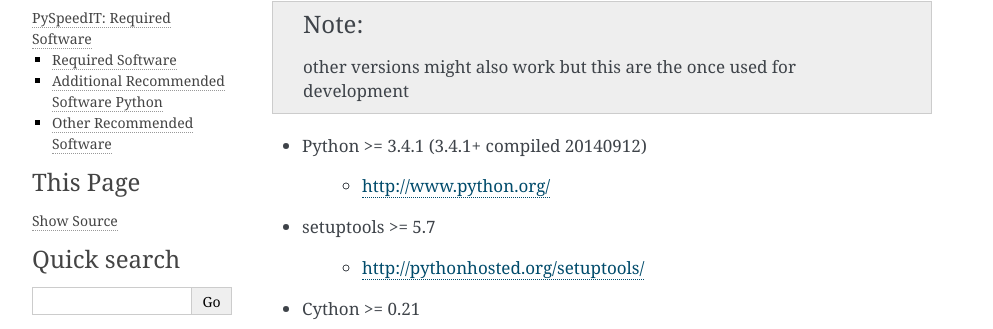
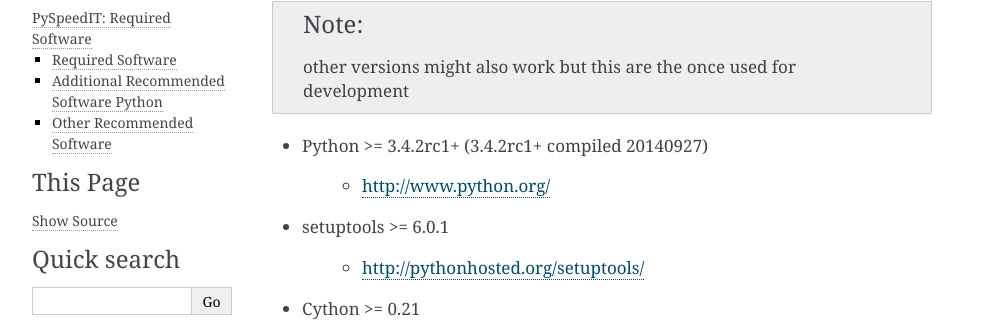
Before and after one commit to peter1000/PySpeedIT, a Sphinx documentation site: the page built from docs/RequiredSoftware.rst, in a window 1280 px wide. Shown: the part 177-506 px from the top of the page, without its empty margins (148-1141 px from the left). Built offline with Sphinx 7.4.7, drawn with Linux system fonts in a browser that asks for light colours.

Commit message:
updated tested python version to: 3.4.3.4.2rc1

```diff
--- a/docs/RequiredSoftware.rst
+++ b/docs/RequiredSoftware.rst
@@ -12,11 +12,11 @@ Required Software
 
 .. note:: other versions might also work but this are the once used for development
 
-- Python >= 3.4.1 (3.4.1+  compiled 20140912)
+- Python >= 3.4.2rc1+ (3.4.2rc1+  compiled 20140927)
 
    - `<http://www.python.org/>`_
 
-- setuptools >= 5.7
+- setuptools >= 6.0.1
 
    - `<http://pythonhosted.org/setuptools/>`_
 
--- a/setup.py
+++ b/setup.py
@@ -64,7 +64,7 @@ from PySpeedIT import TESTED_HOST_OS
 if sys_version_info[:2] < (3, 4) or 'linux' not in sys_platform:
    print('''
 
-      PySpeedIT is only tested with Python 3.4.1 or higher:\n  current python version: {0:d}.{1:d}\n\n
+      PySpeedIT is only tested with Python 3.4.3.4.2rc1 or higher:\n  current python version: {0:d}.{1:d}\n\n
 
       TESTED_HOST_OS: {3:}
       '''.format(sys_version_info[:2][0], sys_version_info[:2][1], TESTED_HOST_OS))
```
Also changed, not shown: CHANGELOG.rst (+10 -0 lines).
